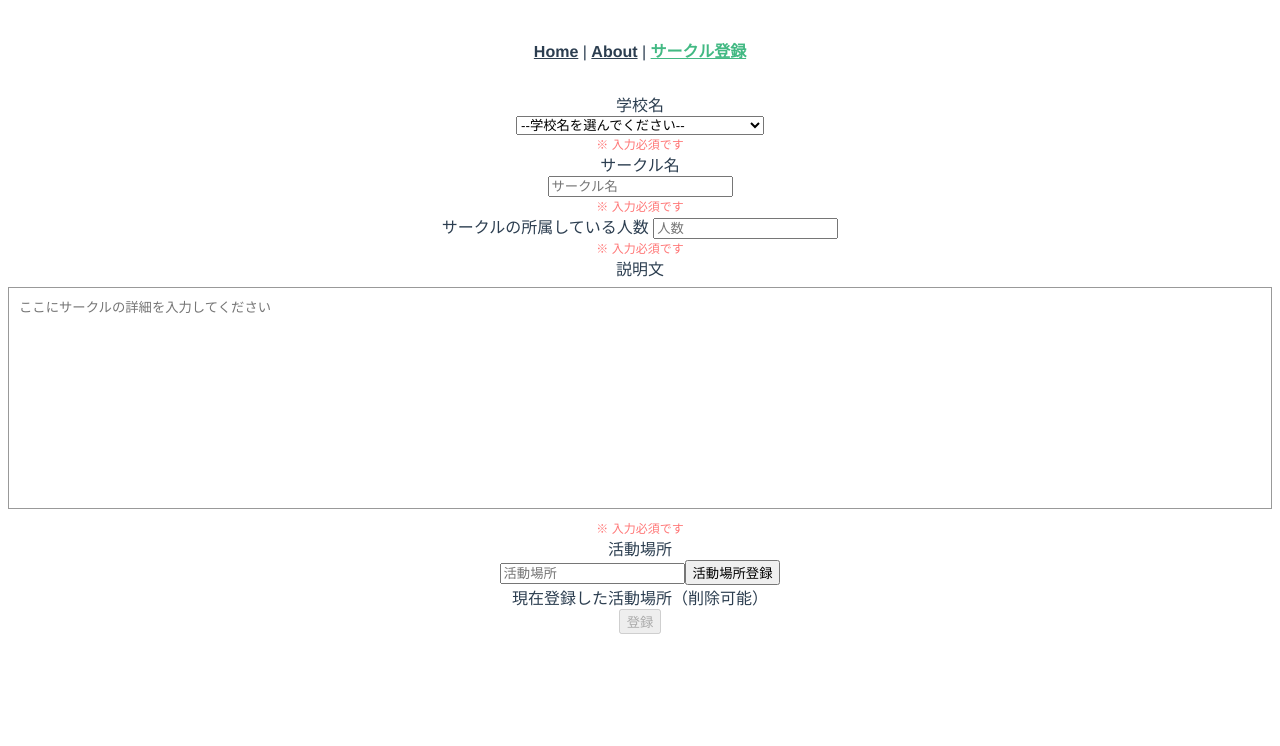
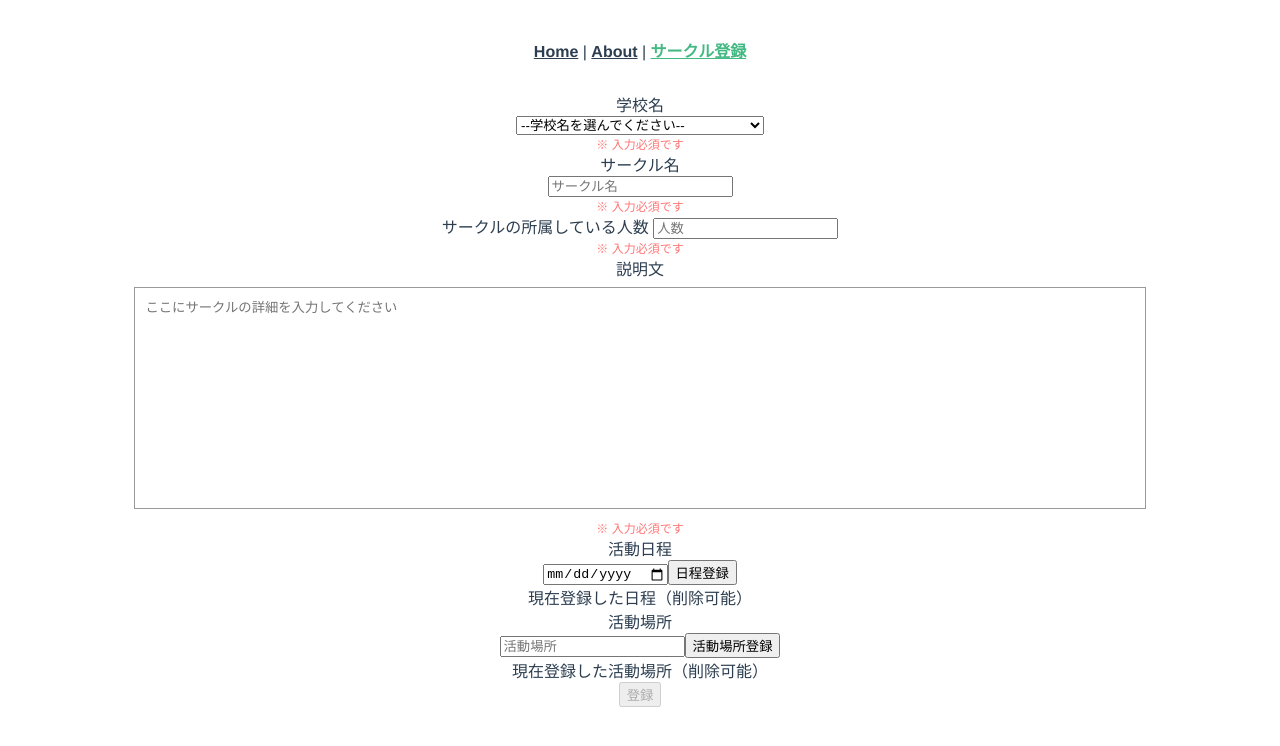
Before and after one commit to team2-birthday/our_app, a Vue app: page /registerCircle in a window 1280 px wide. Shown: the top 746 px of the page. Built offline with nearby package versions, Linux system fonts and the light colour scheme.

Commit message:
日程を追加でき、削除できる機能を加えた。

```diff
--- a/src/components/RegisterCircle.vue
+++ b/src/components/RegisterCircle.vue
@@ -44,13 +44,24 @@
       <textarea
         type="text"
         v-model="text"
-        cols="30"
         rows="10"
         class="explanation"
         placeholder="ここにサークルの詳細を入力してください"
         required
       />
       <div class="error-message">※ 入力必須です</div>
+    </div>
+    <div>
+      活動日程
+      <div>
+        <input type="date" v-model="schedule" required />
+        <button v-on:click="datesPush">日程登録</button>
+      </div>
+      現在登録した日程（削除可能）
+      <div v-for="(date, index) in dates" v-bind:key="index">
+        {{ date }}
+        <button v-on:click="dateDelete(index)" class="delete-btn">削除</button>
+      </div>
     </div>
     <div>
       活動場所
@@ -61,9 +72,7 @@
       現在登録した活動場所（削除可能）
       <div v-for="(place, index) in places" v-bind:key="index">
         {{ place }}
-        <button v-on:click="placeDelete(index)" class="place-delete-btn">
-          削除
-        </button>
+        <button v-on:click="placeDelete(index)" class="delete-btn">削除</button>
       </div>
     </div>
     <button v-on:click="registerCircle" v-bind:disabled="registerJudge">
@@ -885,10 +894,22 @@ export default {
       ],
       universityKey: "", //現在どこの大学がselectされているのかを示す変数
       location: "", //活動場所をpushする変数
+      schedule: "", //活動日程をpushする変数
       registerComplete: false, //サークルの登録したかどうかを確かめる変数
     }
   },
   methods: {
+    datesPush() {
+      if (this.schedule != "") {
+        this.dates.push(this.schedule)
+        //昇順に並べる
+        this.dates = [...this.dates].sort((a, b) => new Date(a) - new Date(b))
+      }
+      this.schedule = ""
+    },
+    dateDelete(date) {
+      this.dates.splice(date, 1)
+    },
     placesPush() {
       if (this.location != "") {
         this.places.push(this.location)
@@ -896,8 +917,7 @@ export default {
       this.location = ""
     },
     placeDelete(place) {
-      const i = this.places.indexOf(place)
-      this.places.splice(i, 1)
+      this.places.splice(place, 1)
     },
     registerCircle() {
       setDoc(
@@ -908,12 +928,14 @@ export default {
         {
           number: this.number,
           name: this.circleName,
+          dates: this.dates,
           places: this.places,
           text: this.text,
         }
       )
       this.number = ""
       this.circleName = ""
+      this.dates.splice(0)
       this.places.splice(0)
       this.text = ""
       this.registerComplete = true
@@ -926,6 +948,7 @@ export default {
         this.number <= 0 ||
         this.circleName === "" ||
         this.text === "" ||
+        this.dates === 0 ||
         this.places.length === 0
       ) {
         return true
@@ -958,18 +981,18 @@ select:invalid + .error-message {
   display: block;
 }
 
-.place-delete-btn {
+.delete-btn {
   border: solid 1px black;
   background-color: white;
 }
-.place-delete-btn:hover {
+.delete-btn:hover {
   background-color: red;
 }
 
 .explanation {
   resize: none;
   display: inline-block;
-  width: 100%;
+  width: 80%;
   padding: 10px;
   border: 1px solid #999;
   box-sizing: border-box;
```
